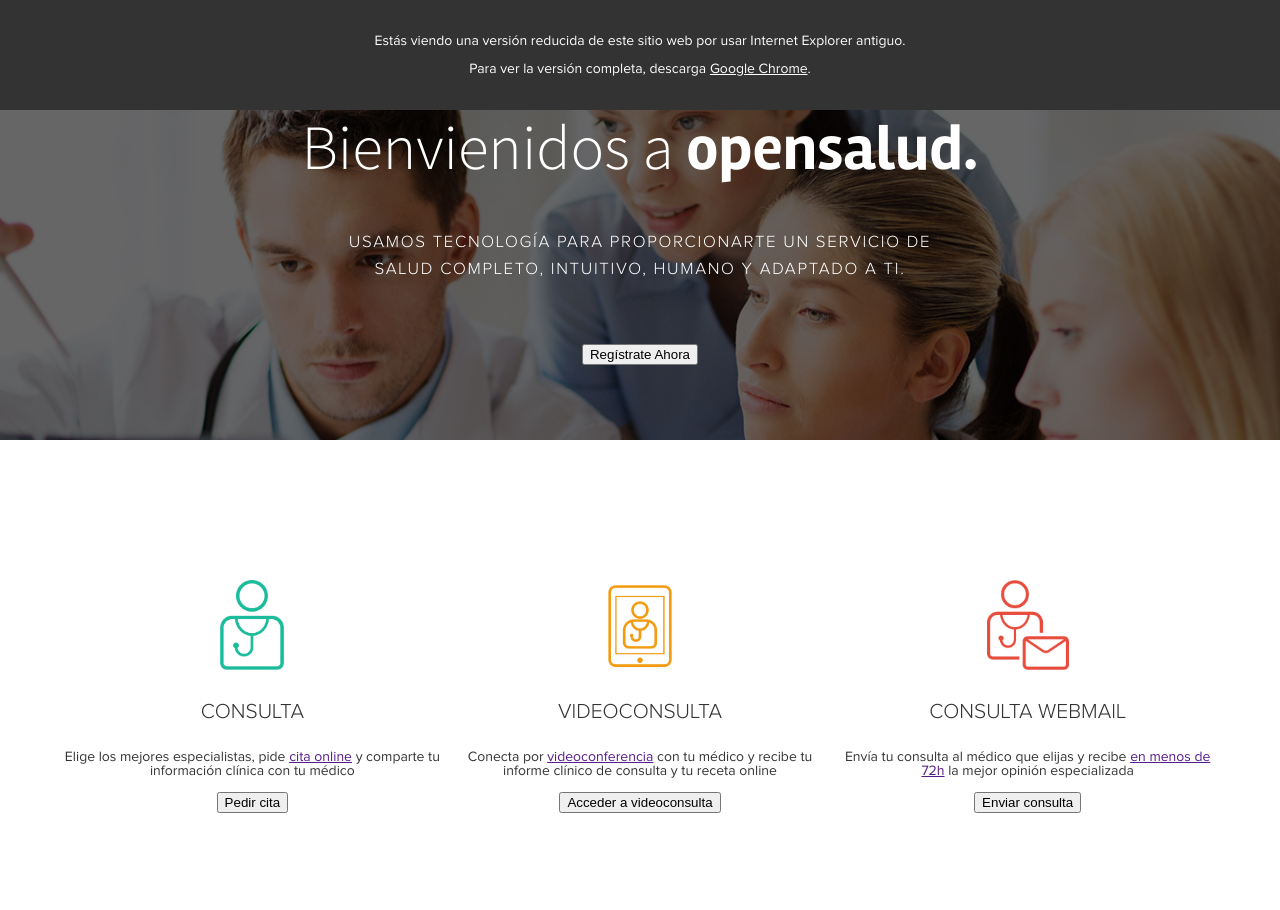
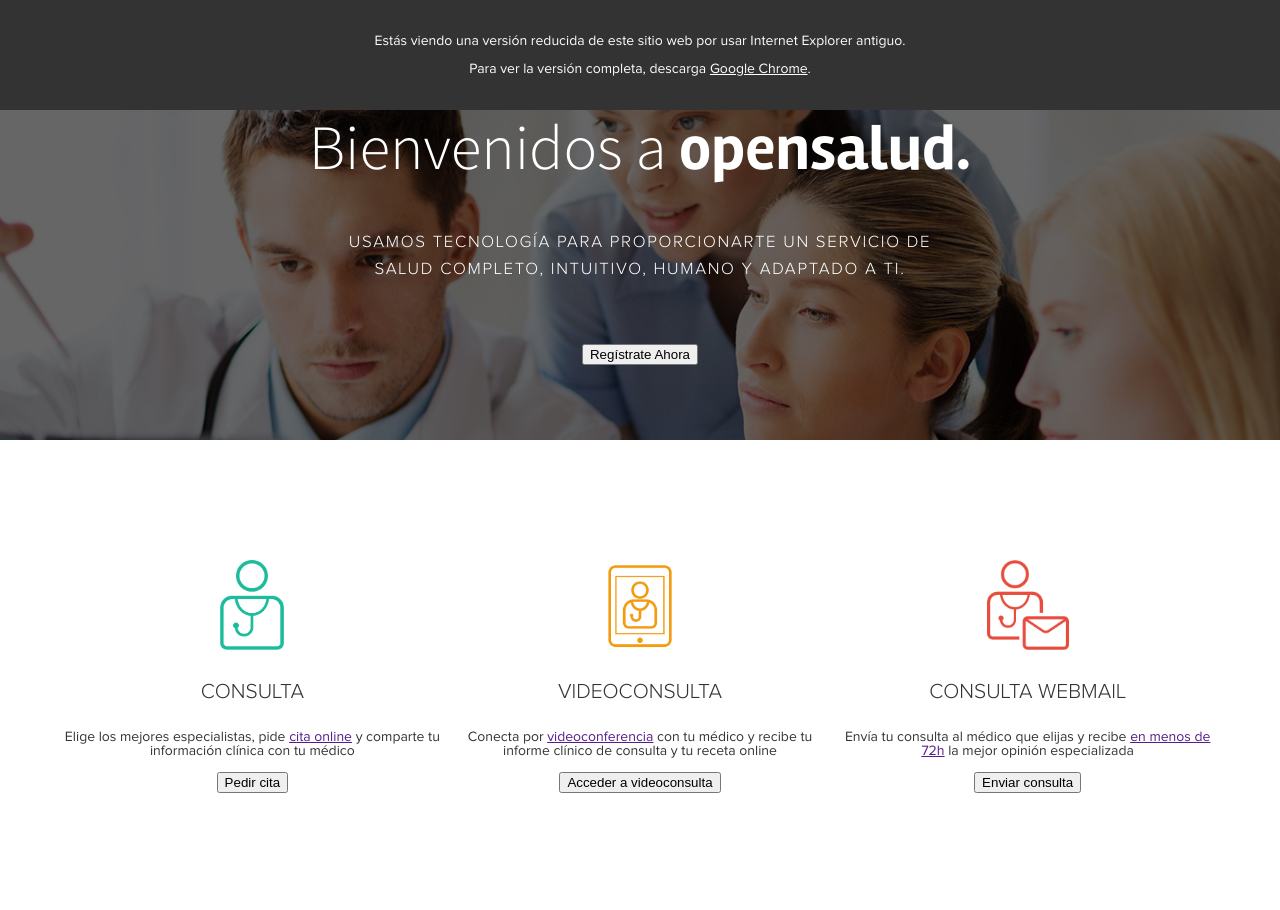
Before and after one commit to jameshedaweng/opensaludHome, a plain HTML site: page index_ie.html in a window 1280 px wide. Shown: the top 910 px of the page. Drawn offline with Linux system fonts and the light colour scheme.

Commit message:
bienvenidos

```diff
--- a/css/ie.scss
+++ b/css/ie.scss
@@ -101,7 +101,7 @@ h5{
 }
 
 .section{
-  margin-top: 100px;
+  margin-top: 80px;
 }
 
 .long-text{
--- a/index_ie.html
+++ b/index_ie.html
@@ -13,7 +13,7 @@
     </div>
     <div id="header">
       <h1 class="header-title">
-        <span class="header-title-fixed"> Bienvienidos a <b>opensalud.</b> </span>
+        <span class="header-title-fixed"> Bienvenidos a <b>opensalud.</b> </span>
         <br>
       </h1>
       <h3 class="header-text">
```
Also changed, not shown: index.html (+1 -1 lines), css/ie.css.
